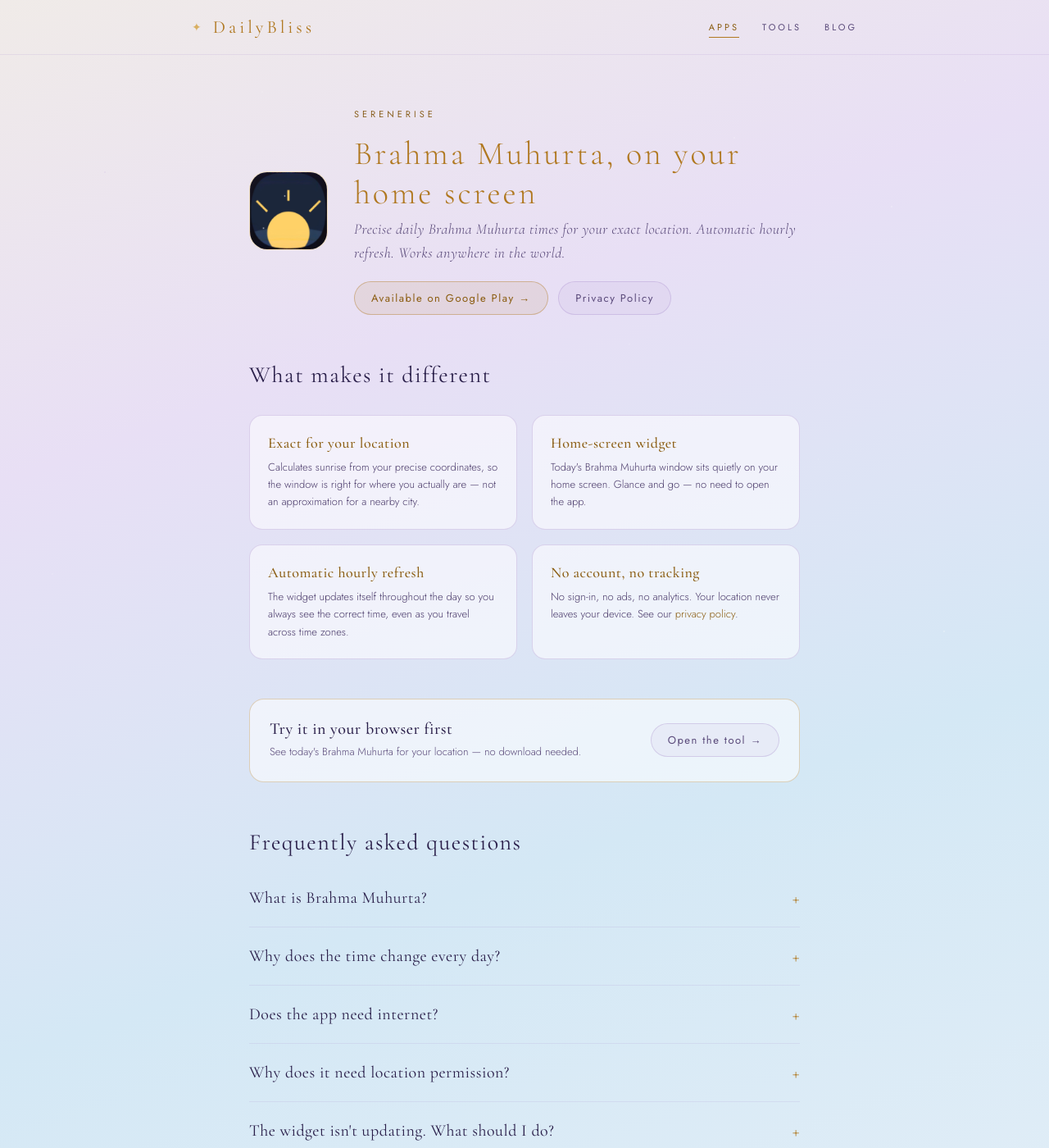
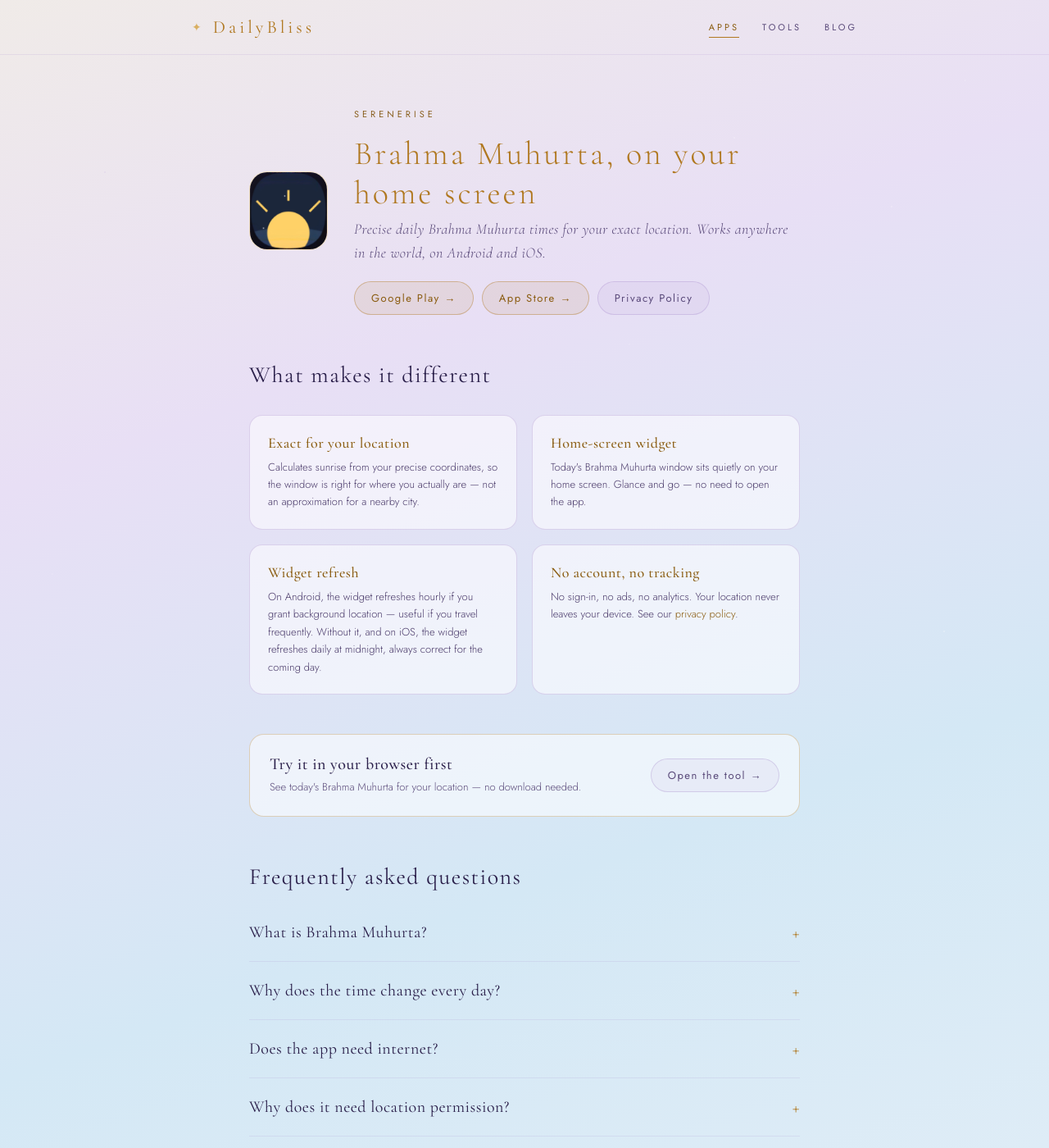
Before and after one commit to dailybliss/dailybliss.github.io, a Jekyll site: the page built from apps/serenerise/index.html, in a window 1280 px wide and 1400 px high. Shown: the whole window at 82% size. Built offline with Jekyll 4.4.1, drawn with Linux system fonts in a browser that asks for light colours; some of the changed text lies outside the part shown.

Commit message:
Update index.html

```diff
--- a/apps/serenerise/index.html
+++ b/apps/serenerise/index.html
@@ -1,7 +1,7 @@
 ---
 layout: default
 title: SereneRise — Brahma Muhurta Time & Widget
-description: Precise daily Brahma Muhurta times for your exact location, right on your home screen.
+description: Precise daily Brahma Muhurta times for your exact location, right on your home screen. Available on Android and iOS.
 ---
 
 <article class="page">
@@ -14,16 +14,22 @@
       <div class="eyebrow">SereneRise</div>
       <h1>Brahma Muhurta, on your home screen</h1>
       <p class="lede">
-        Precise daily Brahma Muhurta times for your exact location. Automatic hourly refresh.
-        Works anywhere in the world.
+        Precise daily Brahma Muhurta times for your exact location.
+        Works anywhere in the world, on Android and iOS.
       </p>
-      <a href="https://play.google.com/store/apps/details?id=com.dailybliss.serenerise"
-         class="btn" target="_blank" rel="noopener">
-        Available on Google Play →
-      </a>
-      <a href="{{ '/apps/serenerise/privacy/' | relative_url }}" class="btn btn-ghost" style="margin-left: 8px;">
-        Privacy Policy
-      </a>
+      <div style="display:flex; flex-wrap:wrap; gap:10px; align-items:center;">
+        <a href="https://play.google.com/store/apps/details?id=com.dailybliss.serenerise"
+           class="btn" target="_blank" rel="noopener">
+          Google Play →
+        </a>
+        <a href="https://apps.apple.com/app/serenerise/id000000000"
+           class="btn" target="_blank" rel="noopener">
+          App Store →
+        </a>
+        <a href="{{ '/apps/serenerise/privacy/' | relative_url }}" class="btn btn-ghost">
+          Privacy Policy
+        </a>
+      </div>
     </div>
   </section>
 
@@ -40,9 +46,10 @@
       no need to open the app.</p>
     </div>
     <div class="feature">
-      <h4>Automatic hourly refresh</h4>
-      <p>The widget updates itself throughout the day so you always see the correct time,
-      even as you travel across time zones.</p>
+      <h4>Widget refresh</h4>
+      <p>On Android, the widget refreshes hourly if you grant background location — useful
+      if you travel frequently. Without it, and on iOS, the widget refreshes daily at midnight,
+      always correct for the coming day.</p>
     </div>
     <div class="feature">
       <h4>No account, no tracking</h4>
@@ -99,9 +106,14 @@
   <details class="faq-item">
     <summary>The widget isn't updating. What should I do?</summary>
     <p>
-      Android aggressively manages background processes, especially on certain manufacturer
-      skins. If the widget stops refreshing, open the app once — it will force an update.
-      Also check that battery optimization isn't restricting SereneRise.
+      <strong>Android:</strong> If you have granted background location, the widget refreshes
+      hourly — if it stops, open the app once to force an update, and check that battery
+      optimization isn't restricting SereneRise. If you haven't granted background location,
+      the widget refreshes daily at midnight, which is the expected behaviour.
+    </p>
+    <p>
+      <strong>iOS:</strong> The widget refreshes once daily at midnight. If it appears stale,
+      open the app once to trigger a manual refresh.
     </p>
   </details>
 
@@ -114,9 +126,13 @@
   </details>
 
   <details class="faq-item">
-    <summary>Is there an iOS version?</summary>
+    <summary>What is the difference between the Android and iOS versions?</summary>
     <p>
-      Not yet. SereneRise is currently Android-only.
+      The core experience is the same on both platforms. Both versions update your location
+      automatically when you move more than 50km — on Android this happens in the background
+      (if background location is granted), on iOS it happens the next time you open the app.
+      The widget refresh also differs: on Android with background location granted the widget
+      refreshes hourly; without it on Android, or on iOS, it refreshes once daily at midnight.
     </p>
   </details>
 
```
